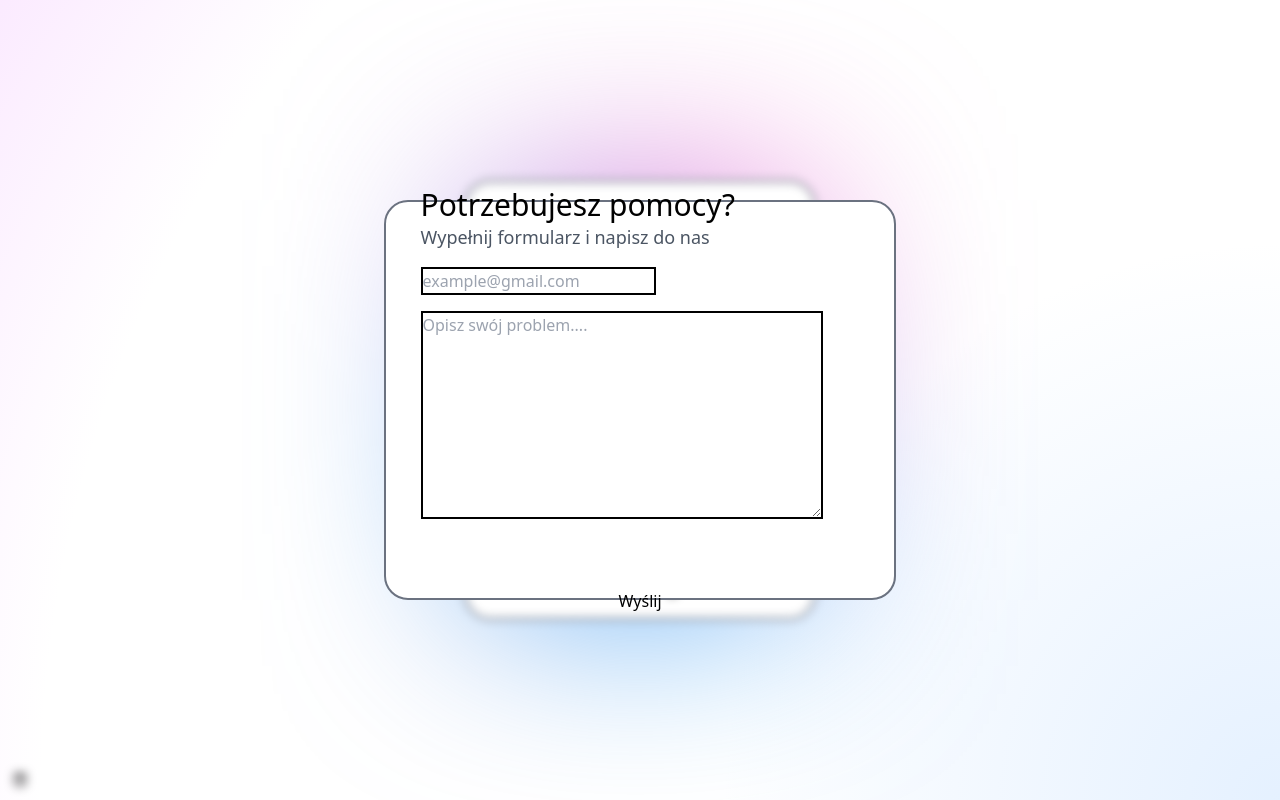
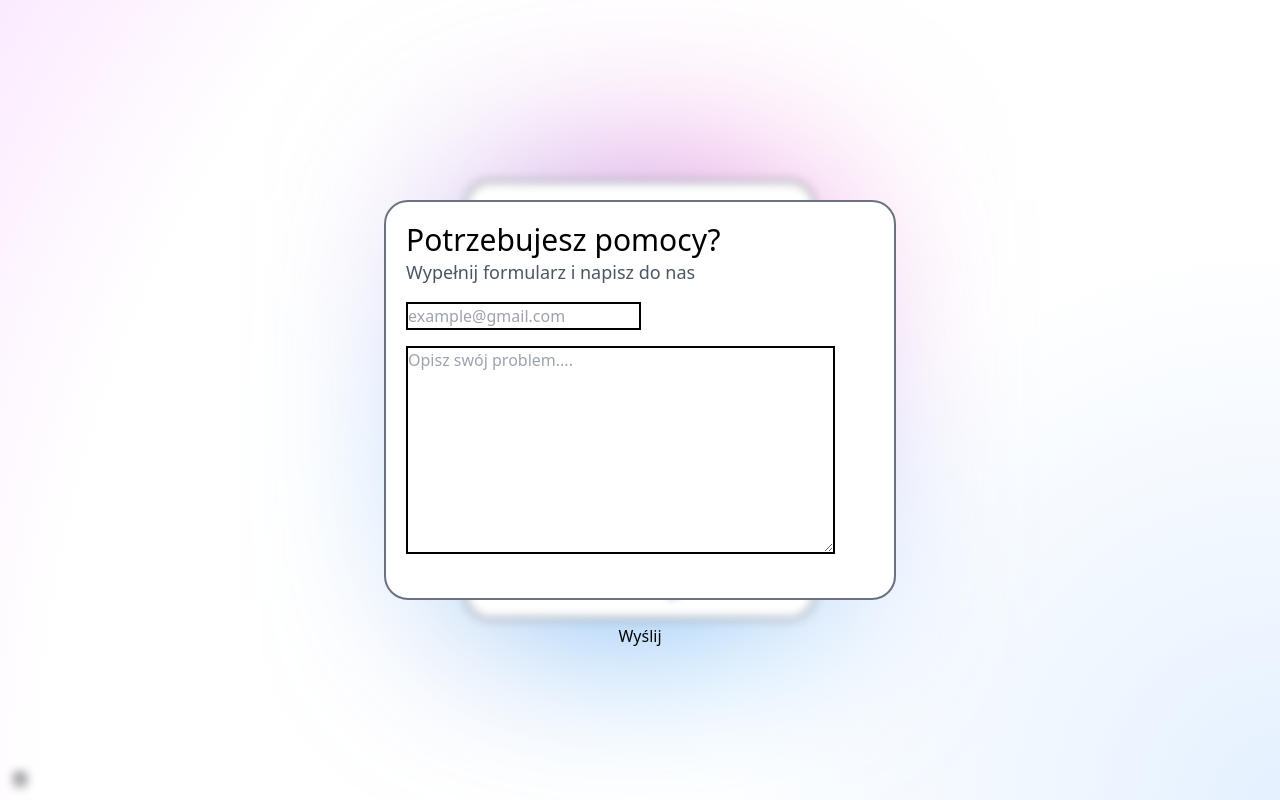
Before and after one commit to DedSec-ZSEIS/Secure-Vault, a Next.js app in the folder app/: page /login in a window 1280 px wide. Both pictures are taken after a click on the button 20 px from the left and 780 px from the top of the page. Built offline with nearby package versions, Linux system fonts and the light colour scheme.

Commit message:
dalej problemy z tech help

```diff
--- a/app/app/login/page.tsx
+++ b/app/app/login/page.tsx
@@ -52,12 +52,13 @@ export default function page() {
 
 
             >
-
-                    <div onClick={toggle} className='w-screen h-screen flex justify-center items-center '>
-                        {isShow && (<div className={"border-gray-500 border-2 rounded-3xl bg-white w-2/5 h-1/2 " + styles.help}>
+                <div onClick={toggle}  className='fixed top-0 left-0 w-screen h-screen'></div>
+                    <div className='w-screen h-screen flex justify-center items-center '>
+                        {isShow && (<div className={"border-gray-500 border-2 rounded-3xl bg-white w-2/5 h-1/2 z-100" + styles.help}>
                                 <TechHelp />
                         </div>)}
                     </div>
+
 
             </m.div>
         </div>
```
